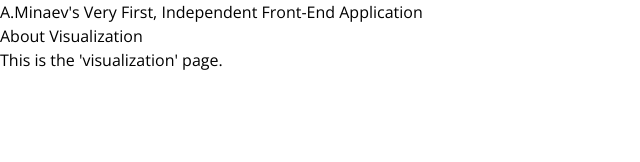
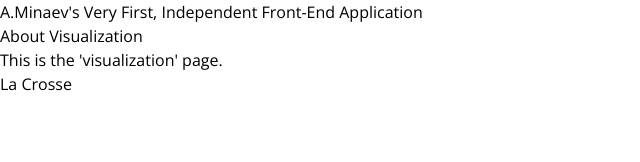
Before and after one commit to a-minaev/portfolio, a Next.js app: page /visualization in a window 1280 px wide. Shown: the top 162 px of the page, without its empty margins (0-640 px from the left). Built offline with nearby package versions, Linux system fonts and the light colour scheme.

Commit message:
add logic to control options rendering

```diff
--- a/app/_ui/visualization/dropdown.tsx
+++ b/app/_ui/visualization/dropdown.tsx
@@ -4,9 +4,9 @@ import { useContext, createContext, useState } from 'react';
 
 const DropdownContext = createContext(false);
 
-function DropdownButton({children}) {
+function DropdownButton({children, handleClick}) {
     return (
-        <button className="bg-transparent hover:bg-grey-500 text-grey-700 font-semibold hover:text-white py-2 px-4 border border-grey-500 hover:border-transparent rounded">
+        <button onClick={handleClick} className="bg-transparent hover:bg-grey-500 text-grey-700 font-semibold hover:text-white py-2 px-4 border border-grey-500 hover:border-transparent rounded">
             <DropdownContext.Provider value={false}>
                 {children}
             </DropdownContext.Provider>
@@ -17,13 +17,45 @@ function DropdownButton({children}) {
 function DropdownOptions({children}) {
     const showOptions = useContext(DropdownContext); // showOptions defaults to false
 
+    return(
+        <div>{showOptions? children : ' '}</div> // you can also nest JSX in ternary results
+    )
 }
 
-function DropdownOption() {
-
+function DropdownOption({children}) {
+    return(
+        <div>{children}</div>
+    )
 }
 
+const locations = [
+    {id: 1, name: 'La Crosse'},
+    {id: 2, name: 'Madison'},
+    {id: 3, name: 'Eau Claire'},
+    {id: 4, name: 'Milwaukee'},
+    {id: 5, name: 'Green Bay'}
+];
+
 export default function Dropdown() {
+    const [isActive, setIsActive] = useState(false);
+    const [currentSelection, setCurrentSelection] = useState(locations[0]);
 
-    return;
+    function handleClick(){
+        // update the DropdownContext to true
+        setIsActive(!isActive);
+    }
+
+    return(
+        <>
+            <DropdownButton handleClick={handleClick}>{currentSelection.name}</DropdownButton>
+            <DropdownContext.Provider value={isActive}>
+                <DropdownOptions>
+                        <DropdownOption> yuppers
+
+                        </DropdownOption>
+                    </DropdownOptions>
+            </DropdownContext.Provider>
+
+        </>
+    );
 }
--- a/app/visualization/page.tsx
+++ b/app/visualization/page.tsx
@@ -1,5 +1,6 @@
 
 import Header from '../_ui/nav-header';
+import Dropdown from '../_ui/visualization/dropdown';
 
 export default function Page() {
     return(
@@ -10,6 +11,9 @@ export default function Page() {
             <div>
               <h1> This is the 'visualization' page.</h1>
             </div>
+            <div>
+              <Dropdown />
+            </div>
         </div>
     )
 }
```
